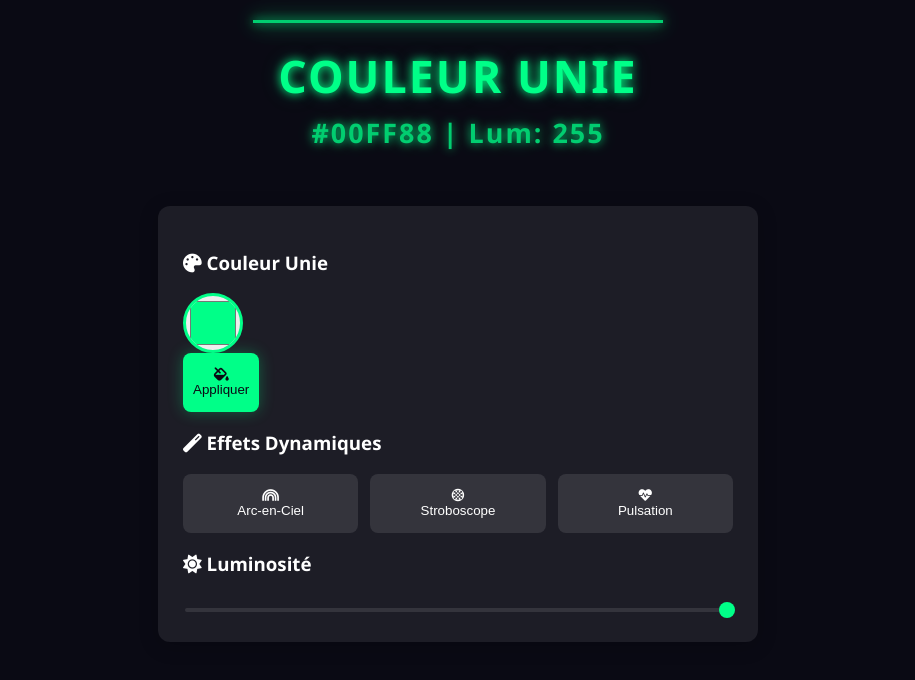
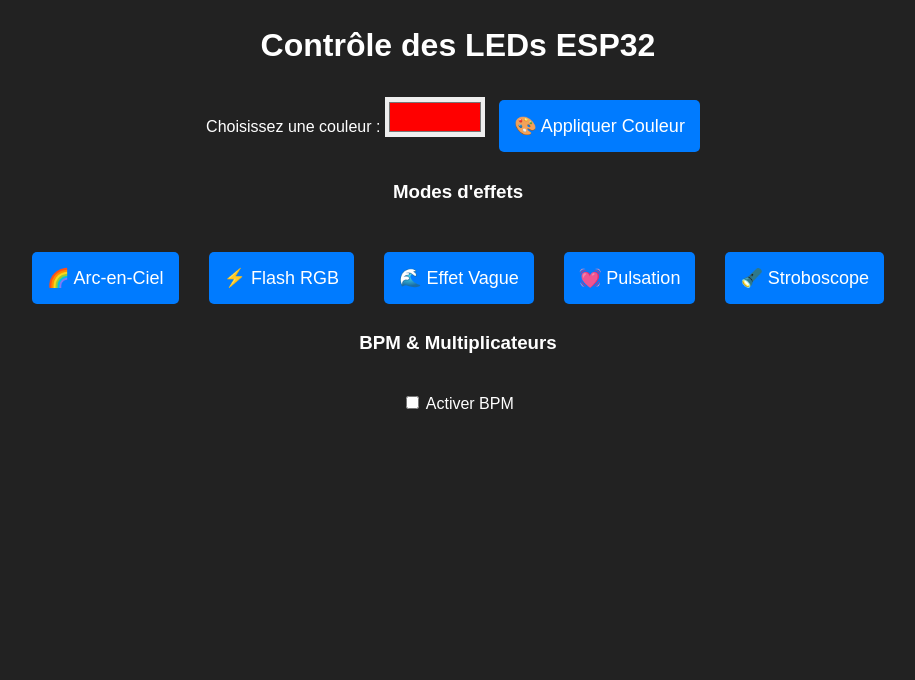
Before and after one commit to LinoVation1312/LED, a plain HTML site: page index.html in a window 1280 px wide. Shown: the whole page, without its empty margins (182-1097 px from the left). Drawn offline with Linux system fonts and the light colour scheme.

Commit message:
Update index.html

```diff
--- a/index.html
+++ b/index.html
@@ -3,298 +3,174 @@
 <head>
   <meta charset="UTF-8">
   <meta name="viewport" content="width=device-width, initial-scale=1.0">
-    <title>Contrôle LED ESP32 - Interface Avancée</title>
-    <link rel="stylesheet" href="https://cdnjs.cloudflare.com/ajax/libs/font-awesome/6.0.0/css/all.min.css">
+  <title>Contrôle LED ESP32</title>
   <style>
-        :root {
-            --primary: #00ff88;
-            --dark-bg: #0a0a14;
-            --light-bg: rgba(255, 255, 255, 0.08);
-            --text: #ffffff;
-            --neon-glow: 0 0 10px currentColor,
-                          0 0 20px currentColor,
-                          0 0 30px rgba(0, 255, 136, 0.3);
+    body {
+      font-family: Arial, sans-serif;
+      text-align: center;
+      background: #222;
+      color: white;
     }
-
-        body {
-            font-family: 'Rajdhani', 'Segoe UI', sans-serif;
-            background: var(--dark-bg);
-            color: var(--text);
-            margin: 0;
-            padding: 20px;
-            min-height: 100vh;
+    /* Style du titre interactif */
+    h2 {
+      font-size: 32px;
+      transition: all 0.3s ease;
+    }
+    /* Animation pour le mode stroboscope */
+    .strobe {
+      animation: strobeAnim 1s infinite;
+    }
+    @keyframes strobeAnim {
+      0% { opacity: 1; }
+      50% { opacity: 0; }
+      100% { opacity: 1; }
     }
     .container {
-            max-width: 600px;
-            margin: 0 auto;
-        }
-
-        .led-preview {
-            font-size: 2.8em;
-            text-align: center;
-            padding: 25px;
-            margin: 0 auto 30px;
-            border-radius: 15px;
-            width: fit-content;
-            position: relative;
-            text-shadow: var(--neon-glow);
-            transition: all 0.3s ease;
-            letter-spacing: 2px;
-            font-weight: 700;
-        }
-
-        .led-preview::before {
-            content: '';
-            position: absolute;
-            top: 0;
-            left: 0;
-            right: 0;
-            height: 3px;
-            background: currentColor;
-            box-shadow: var(--neon-glow);
-            opacity: 0.8;
-        }
-
-        .led-title {
-            display: block;
-            margin-bottom: 8px;
-        }
-
-        .led-status {
-            display: block;
-            font-size: 0.6em;
-            opacity: 0.8;
-        }
-
-        @keyframes neon-flicker {
-            0%, 2%, 4%, 6%, 60%, 62%, 64%, 66%, 100% {
-                text-shadow:
-                    0 0 8px currentColor,
-                    0 0 16px currentColor,
-                    0 0 24px currentColor,
-                    0 0 40px rgba(0, 255, 136, 0.6);
-                opacity: 1;
-            }
-            1%, 3%, 5%, 61%, 63%, 65% {
-                text-shadow:
-                    0 0 4px currentColor,
-                    0 0 8px currentColor;
-                opacity: 0.8;
-            }
-        }
-
-        .control-panel {
-            background: var(--light-bg);
-            border-radius: 12px;
-            padding: 25px;
-            box-shadow: 0 4px 20px rgba(0, 0, 0, 0.2);
-        }
-
-        .effects-grid {
-            display: grid;
-            grid-template-columns: repeat(auto-fit, minmax(120px, 1fr));
-            gap: 12px;
-            margin-top: 15px;
-        }
-
-        .effect-btn {
-            padding: 15px 10px;
-            border: none;
-            border-radius: 8px;
-            background: rgba(255, 255, 255, 0.1);
-            color: var(--text);
-            cursor: pointer;
-            transition: all 0.2s ease;
       display: flex;
       flex-direction: column;
       align-items: center;
+      margin-top: 20px;
     }
-
-        .effect-btn.active {
-            background: var(--primary);
-            color: var(--dark-bg);
-            box-shadow: 0 0 15px rgba(0, 255, 136, 0.3);
+    button, .mode-btn, .multiplier-btn {
+      margin: 10px;
+      padding: 15px;
+      font-size: 18px;
+      background: #007bff;
+      color: white;
+      border: none;
+      cursor: pointer;
+      border-radius: 5px;
     }
-
-        .color-preview {
-            width: 60px;
-            height: 60px;
-            border-radius: 50%;
-            border: 3px solid var(--primary);
+    button:hover, .mode-btn:hover, .multiplier-btn:hover {
+      background: #0056b3;
+    }
+    input[type="color"], input[type="number"] {
+      width: 100px;
+      height: 40px;
+      border: none;
       cursor: pointer;
-            transition: transform 0.2s ease;
     }
-
-        .color-preview:hover {
-            transform: scale(1.1);
+    .modes, .bpm-section {
+      display: flex;
+      flex-wrap: wrap;
+      justify-content: center;
+      gap: 10px;
+      margin-top: 20px;
     }
-
-        input[type="range"] {
-            width: 100%;
-            margin-top: 8px;
-            -webkit-appearance: none;
-            background: rgba(255, 255, 255, 0.1);
-            height: 4px;
-            border-radius: 2px;
-        }
-
-        input[type="range"]::-webkit-slider-thumb {
-            -webkit-appearance: none;
-            width: 16px;
-            height: 16px;
-            background: var(--primary);
-            border-radius: 50%;
-            cursor: pointer;
+    .bpm-controls {
+      display: flex;
+      align-items: center;
+      gap: 10px;
+      margin-top: 10px;
     }
   </style>
 </head>
 <body>
+  <!-- Titre interactif -->
+  <h2 id="title">Contrôle des LEDs ESP32</h2>
+
   <div class="container">
-        <div id="ledPreview" class="led-preview" style="color: #00ff88;">
-            <span id="ledTitle" class="led-title">Couleur Unie</span>
-            <span id="ledStatus" class="led-status">#00ff88 | Lum: 255</span>
+    <!-- Palette de couleur -->
+    <div>
+      <label>Choisissez une couleur :</label>
+      <input type="color" id="colorPicker" value="#ff0000">
+      <button onclick="applyColor()">🎨 Appliquer Couleur</button>
     </div>
 
-        <div class="control-panel">
-            <div class="control-section">
-                <h3 class="section-title"><i class="fas fa-palette"></i> Couleur Unie</h3>
-                <div class="color-selector">
-                    <input type="color" id="colorPicker" value="#00ff88" class="color-preview">
-                    <button id="solidColorBtn" class="effect-btn active">
-                        <i class="fas fa-fill-drip"></i>
-                        <span>Appliquer</span>
-                    </button>
-                </div>
+    <!-- Modes d'effets -->
+    <h3>Modes d'effets</h3>
+    <div class="modes">
+      <div class="mode-btn" onclick="selectEffect('rainbow')">🌈 Arc-en-Ciel</div>
+      <div class="mode-btn" onclick="selectEffect('flash')">⚡ Flash RGB</div>
+      <div class="mode-btn" onclick="selectEffect('wave')">🌊 Effet Vague</div>
+      <div class="mode-btn" onclick="selectEffect('pulse')">💓 Pulsation</div>
+      <div class="mode-btn" onclick="selectEffect('strobe')">🔦 Stroboscope</div>
     </div>
 
-            <div class="control-section">
-                <h3 class="section-title"><i class="fas fa-magic"></i> Effets Dynamiques</h3>
-                <div class="effects-grid">
-                    <button class="effect-btn" data-effect="rainbow">
-                        <i class="fas fa-rainbow"></i>
-                        <span>Arc-en-Ciel</span>
-                    </button>
-                    <button class="effect-btn" data-effect="strobe">
-                        <i class="fas fa-stroopwafel"></i>
-                        <span>Stroboscope</span>
-                    </button>
-                    <button class="effect-btn" data-effect="pulse">
-                        <i class="fas fa-heartbeat"></i>
-                        <span>Pulsation</span>
-                    </button>
-                </div>
-            </div>
-
-            <div class="controls-row">
-                <div class="slider-control">
-                    <h3 class="section-title"><i class="fas fa-sun"></i> Luminosité</h3>
-                    <input type="range" min="0" max="255" value="255" id="brightnessSlider">
-                </div>
+    <!-- Section BPM et multiplicateurs -->
+    <h3>BPM & Multiplicateurs</h3>
+    <div class="bpm-section">
+      <label>
+        <input type="checkbox" id="bpmToggle"> Activer BPM
+      </label>
+      <div class="bpm-controls" id="bpmControls" style="display: none;">
+        <input type="number" id="bpmInput" placeholder="BPM" value="120">
+        <div class="multiplier-btn" onclick="setMultiplier(0.25)">x1/4</div>
+        <div class="multiplier-btn" onclick="setMultiplier(0.5)">x1/2</div>
+        <div class="multiplier-btn" onclick="setMultiplier(1)">x1</div>
+        <div class="multiplier-btn" onclick="setMultiplier(2)">x2</div>
+        <div class="multiplier-btn" onclick="setMultiplier(4)">x4</div>
       </div>
     </div>
   </div>
 
   <script>
-        const state = {
-            currentMode: 'solid',
-            currentColor: '#00ff88',
-            brightness: 255,
-            effects: {
-                active: null,
-                interval: null
-            }
-        };
+    // Variables globales pour suivre l'état
+    let currentEffect = '';
+    let currentMultiplier = 1;
+    let currentBPM = 120;
 
-        const elements = {
-            preview: document.getElementById('ledPreview'),
-            title: document.getElementById('ledTitle'),
-            status: document.getElementById('ledStatus'),
-            colorPicker: document.getElementById('colorPicker'),
-            solidColorBtn: document.getElementById('solidColorBtn'),
-            effectBtns: document.querySelectorAll('.effect-btn[data-effect]'),
-            brightnessSlider: document.getElementById('brightnessSlider')
-        };
+    // Active ou désactive la section BPM en fonction de la case à cocher
+    document.getElementById('bpmToggle').addEventListener('change', function() {
+      document.getElementById('bpmControls').style.display = this.checked ? 'flex' : 'none';
+    });
 
-        function init() {
-            elements.colorPicker.addEventListener('input', handleColorChange);
-            elements.solidColorBtn.addEventListener('click', setSolidColor);
-            elements.effectBtns.forEach(btn => btn.addEventListener('click', toggleEffect));
-            elements.brightnessSlider.addEventListener('input', updateBrightness);
-            updatePreview();
+    // Appliquer la couleur sélectionnée et mettre à jour le titre
+    function applyColor() {
+      const color = document.getElementById("colorPicker").value;
+      console.log("Couleur envoyée:", color);
+      updateTitleStyle({ color: color });
+      // Exemple d'envoi vers l'ESP32 :
+      // fetch(`/color?r=${parseInt(color.substr(1,2),16)}&g=${parseInt(color.substr(3,2),16)}&b=${parseInt(color.substr(5,2),16)}`);
     }
 
-        function handleColorChange(e) {
-            state.currentColor = e.target.value;
-            if (state.currentMode === 'solid') {
-                updatePreview();
-                sendLEDCommand();
+    // Sélectionner un effet et mettre à jour l'apparence du titre
+    function selectEffect(effect) {
+      const titleEl = document.getElementById('title');
+      // Supprimer toute classe ou style d'effet précédent
+      titleEl.classList.remove('strobe');
+      titleEl.style.animation = '';
+      titleEl.style.color = "white";
+
+      currentEffect = effect;
+      titleEl.textContent = "Effet: " + effect;
+
+      // Appliquer un style spécifique selon l'effet
+      if (effect === 'strobe') {
+        titleEl.classList.add('strobe');
+      } else if (effect === 'flash') {
+        titleEl.style.color = "#ffff00"; // Jaune pour flash
+      } else if (effect === 'wave') {
+        titleEl.style.color = "#00ffff"; // Cyan pour vague
+      } else if (effect === 'pulse') {
+        titleEl.style.color = "#ff00ff"; // Magenta pour pulsation
+      }
+
+      // Exemple d'envoi vers l'ESP32 :
+      // fetch(`/effect?name=${effect}`)
+      //   .then(response => console.log("Effet envoyé:", effect));
+    }
+
+    // Définir le multiplicateur BPM et mettre à jour le titre
+    function setMultiplier(multiplier) {
+      currentMultiplier = multiplier;
+      currentBPM = document.getElementById("bpmInput").value;
+      const titleEl = document.getElementById('title');
+      titleEl.textContent = "Effet: " + currentEffect + " | BPM: " + currentBPM + " x" + currentMultiplier;
+      console.log("BPM réglé sur:", currentBPM, "Multiplicateur:", currentMultiplier);
+
+      // Exemple d'envoi vers l'ESP32 :
+      // fetch(`/bpm?value=${currentBPM}&multiplier=${currentMultiplier}`)
+      //   .then(response => console.log("BPM envoyé"));
+    }
+
+    // Mettre à jour le style du titre (par exemple la couleur)
+    function updateTitleStyle(options) {
+      const titleEl = document.getElementById('title');
+      if (options.color) {
+        titleEl.style.color = options.color;
       }
     }
-
-        function setSolidColor() {
-            state.currentMode = 'solid';
-            state.effects.active = null;
-            clearInterval(state.effects.interval);
-            elements.effectBtns.forEach(btn => btn.classList.remove('active'));
-            elements.solidColorBtn.classList.add('active');
-            updatePreview();
-            sendLEDCommand();
-        }
-
-        function toggleEffect(e) {
-            const effect = e.currentTarget.dataset.effect;
-
-            if (state.effects.active === effect) {
-                setSolidColor();
-                return;
-            }
-
-            state.currentMode = 'effect';
-            state.effects.active = effect;
-            elements.solidColorBtn.classList.remove('active');
-            elements.effectBtns.forEach(btn => btn.classList.remove('active'));
-            e.currentTarget.classList.add('active');
-
-            updatePreview();
-            sendLEDCommand();
-        }
-
-        function updateBrightness(e) {
-            state.brightness = e.target.value;
-            updatePreview();
-            sendLEDCommand();
-        }
-
-        function updatePreview() {
-            elements.preview.style.color = state.currentColor;
-            elements.preview.style.textShadow = `0 0 10px ${state.currentColor}, 0 0 20px ${state.currentColor}44`;
-
-            if (state.currentMode === 'solid') {
-                elements.title.textContent = 'COULEUR UNIE';
-                elements.status.textContent = `${state.currentColor.toUpperCase()} | Lum: ${state.brightness}`;
-            } else {
-                elements.title.textContent = state.effects.active.toUpperCase();
-                elements.status.textContent = `Effet Actif | Lum: ${state.brightness}`;
-            }
-        }
-
-        function sendLEDCommand() {
-            const command = {
-                mode: state.currentMode,
-                color: state.currentColor,
-                brightness: state.brightness,
-                effect: state.effects.active
-            };
-
-            // À remplacer par la communication réelle avec l'ESP32
-            console.log('Commande envoyée:', command);
-
-            // Exemple WebSocket :
-            // const ws = new WebSocket('ws://ESP32_IP/ws');
-            // ws.send(JSON.stringify(command));
-        }
-
-        document.addEventListener('DOMContentLoaded', init);
   </script>
 </body>
 </html>
```
Lines whose indentation alone changed are shown as unchanged.
